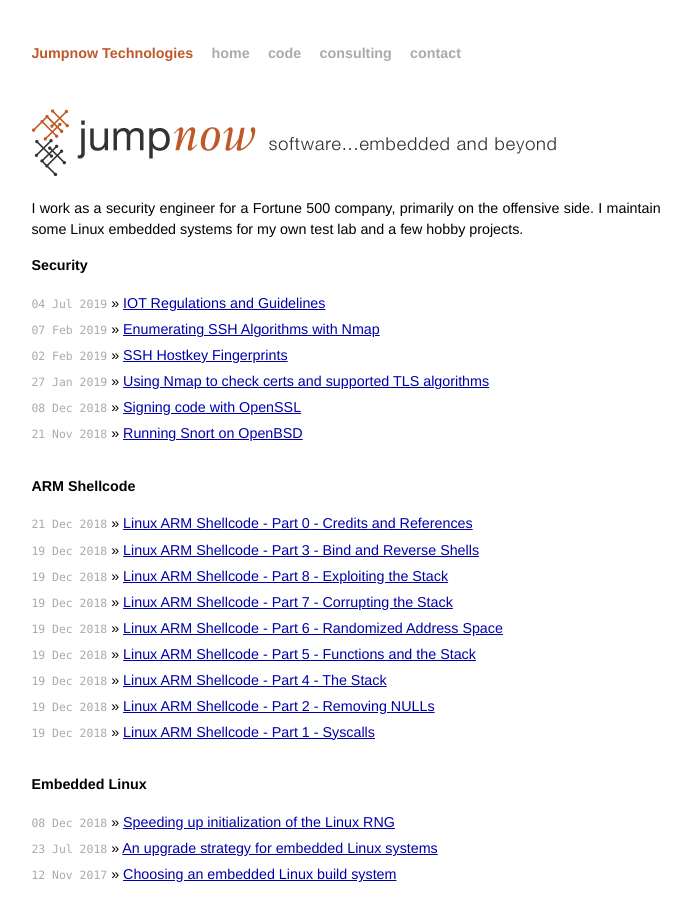
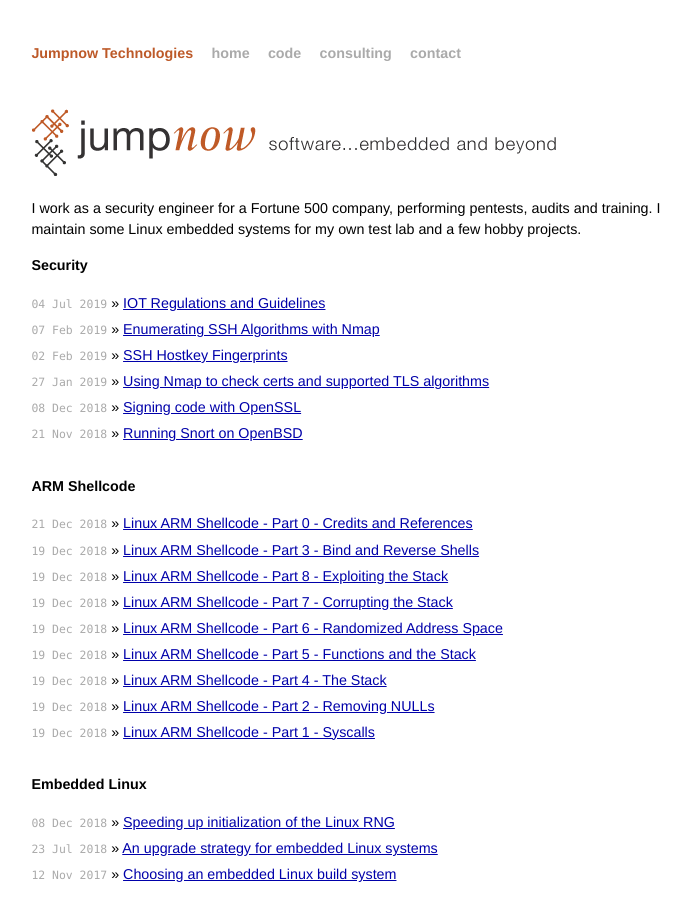
Before and after one commit to jumpnow/jumpnowtek-site, a Jekyll site: the page built from index.html, in a window 1280 px wide and 900 px high. Shown: the whole window, without its empty margins (294-985 px from the left). Built offline with Jekyll 4.4.1, drawn with Linux system fonts in a browser that asks for light colours.

Commit message:
Tweak intro

```diff
--- a/index.html
+++ b/index.html
@@ -6,7 +6,7 @@
 <div id="home">
   <p><img src="/assets/jumpnow-header.png" alt="jumpnow-logo"></p>
   <p>
-    I work as a security engineer for a Fortune 500 company, primarily on the offensive side.
+    I work as a security engineer for a Fortune 500 company, performing pentests, audits and training.
     I maintain some Linux embedded systems for my own test lab and a few hobby projects.
   </p>
 
```
